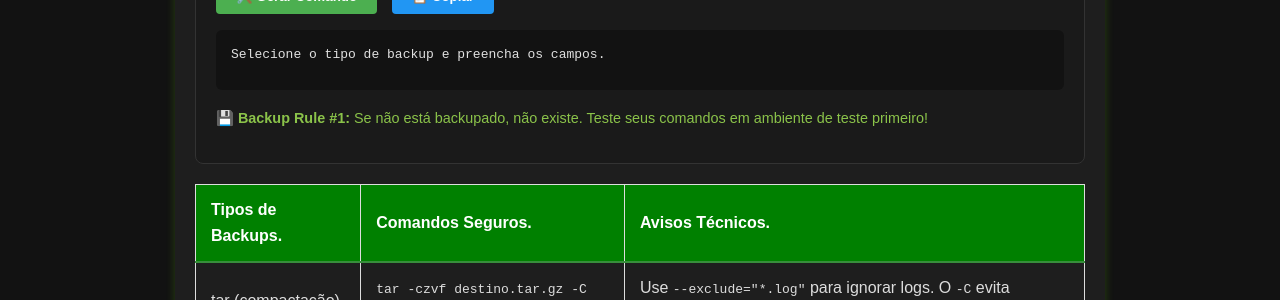
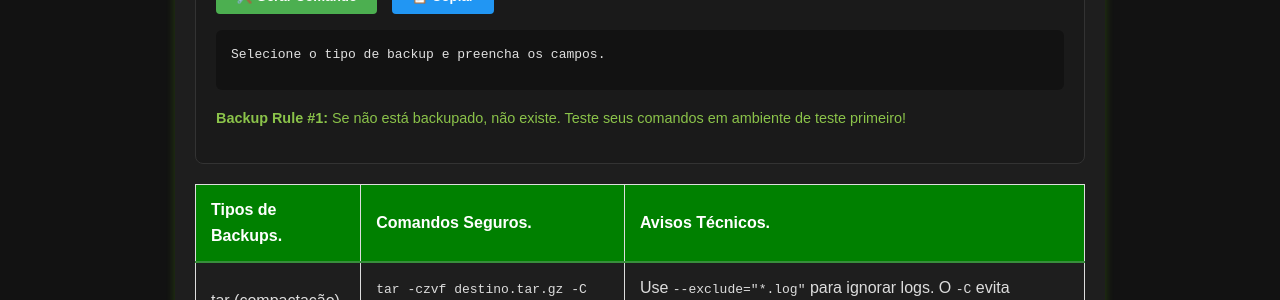
Before and after one commit to Piolinux/piolinux-site, a Jekyll site: the page built from _pages/_tools/gerador-de-comandos-de-backup-tar-rsync-dd-mysqldump.html, in a window 1280 px wide. Shown: the part 735-1035 px from the top of the page. Built offline with Jekyll 4.4.1, drawn with Linux system fonts in a browser that asks for light colours.

```diff
--- a/_pages/_tools/gerador-de-comandos-de-backup-tar-rsync-dd-mysqldump.html
+++ b/_pages/_tools/gerador-de-comandos-de-backup-tar-rsync-dd-mysqldump.html
@@ -58,7 +58,7 @@ tags: [backup, sysadmin, devops, linux, tar, rsync, dd, mysqldump]
   </div>
 
   <p style="font-size: 0.9em; color: #8bc34a; margin-top: 16px;">
-    💾 <strong>Backup Rule #1:</strong> Se não está backupado, não existe. Teste seus comandos em ambiente de teste primeiro!
+     <strong>Backup Rule #1:</strong> Se não está backupado, não existe. Teste seus comandos em ambiente de teste primeiro!
   </p>
 </div>
 
```
